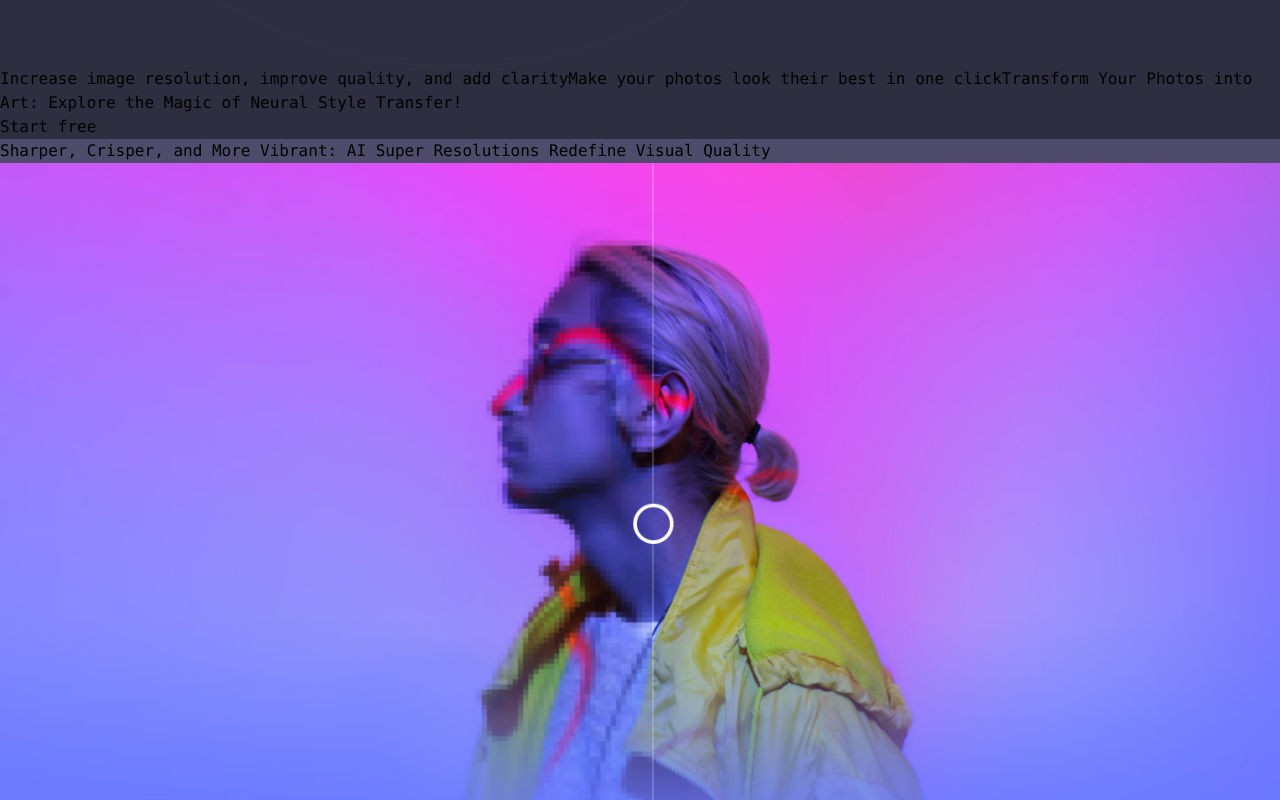
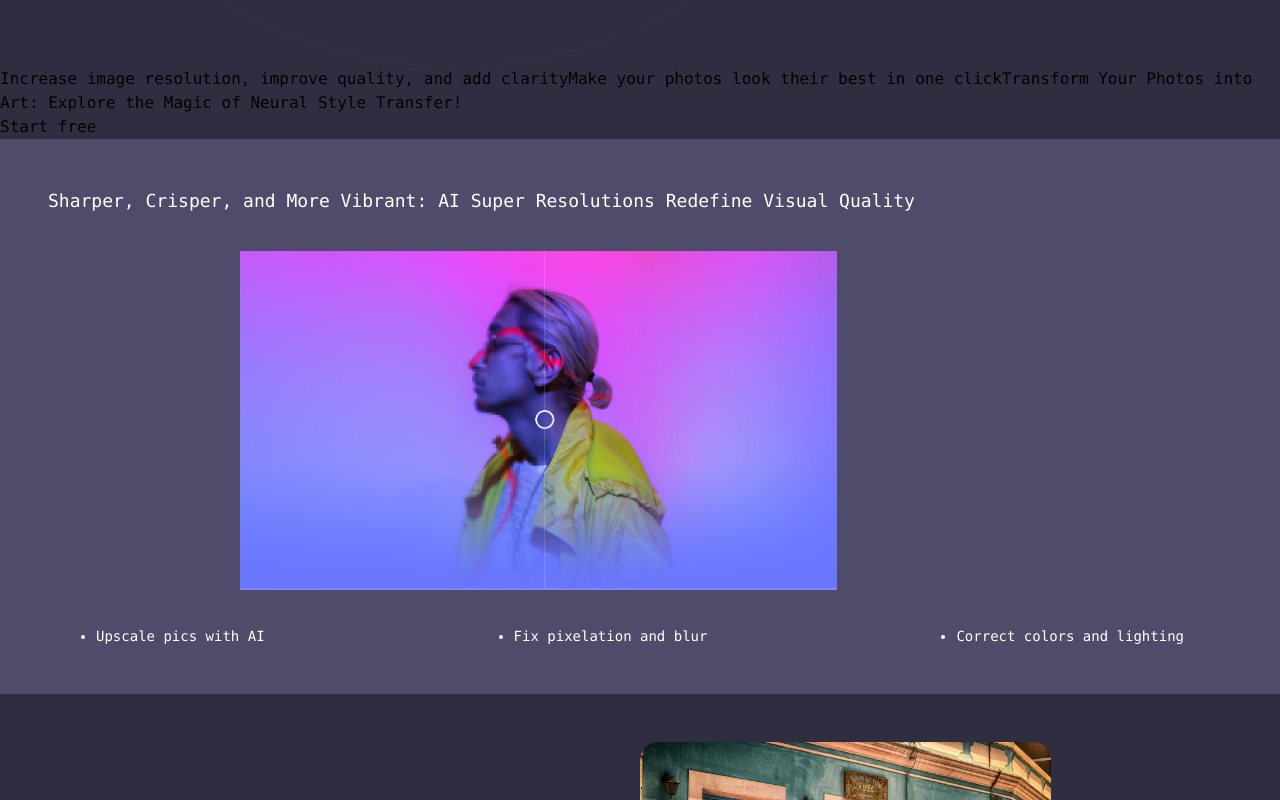
Before and after one commit to ouhammmourachid/pixel-alchemy-next, a Next.js app: page / in a window 1280 px wide. Shown: the part 960-1760 px from the top of the page. Built offline with nearby package versions, Linux system fonts and the light colour scheme.

Commit message:
finishing section-2

```diff
--- a/src/app/globals.css
+++ b/src/app/globals.css
@@ -32,7 +32,7 @@
 }
 
 .section-2 {
-    @apply bg-secondry font-mono;
+    @apply bg-secondry font-mono text-white p-12;
 }
 
 .section-3 {
--- a/src/app/page.js
+++ b/src/app/page.js
@@ -20,9 +20,12 @@ export default function Home() {
         <Link href="#">Start free</Link>
       </section>
       <section key="section-2" className="section-2">
-        <p>Sharper, Crisper, and More Vibrant: AI Super Resolutions Redefine Visual Quality</p>
-        <Image src={exampleSuperResolution} alt="example-super-resolution"/>
-        <ul>
+        <p className="text-lg">Sharper, Crisper, and More Vibrant: AI Super Resolutions Redefine Visual Quality</p>
+        <Image
+        src={exampleSuperResolution}
+        alt="example-super-resolution"
+        className="w-2/3 py-9 pl-48"/>
+        <ul className="list-disc text-sm flex flex-row justify-between px-12">
           <li>Upscale pics with AI</li>
           <li>Fix pixelation and blur</li>
           <li>Correct colors and lighting</li>
```
